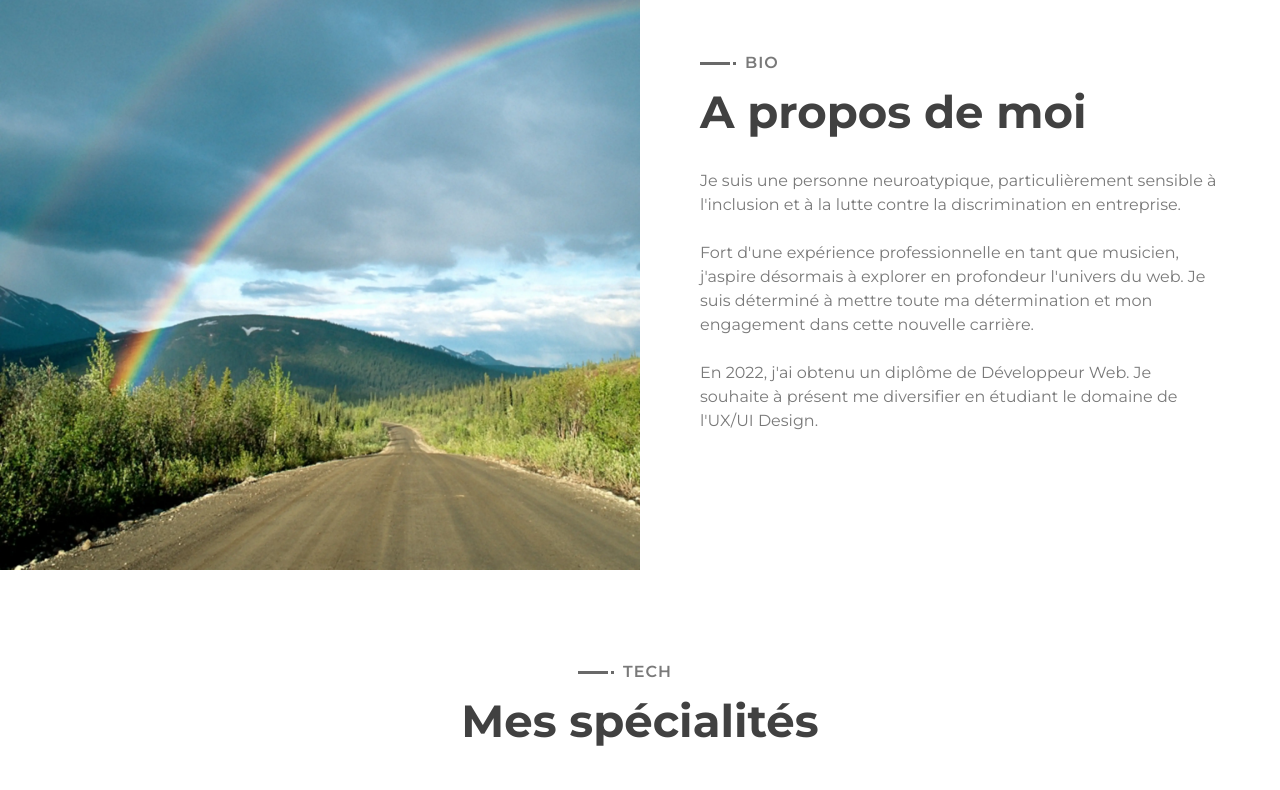
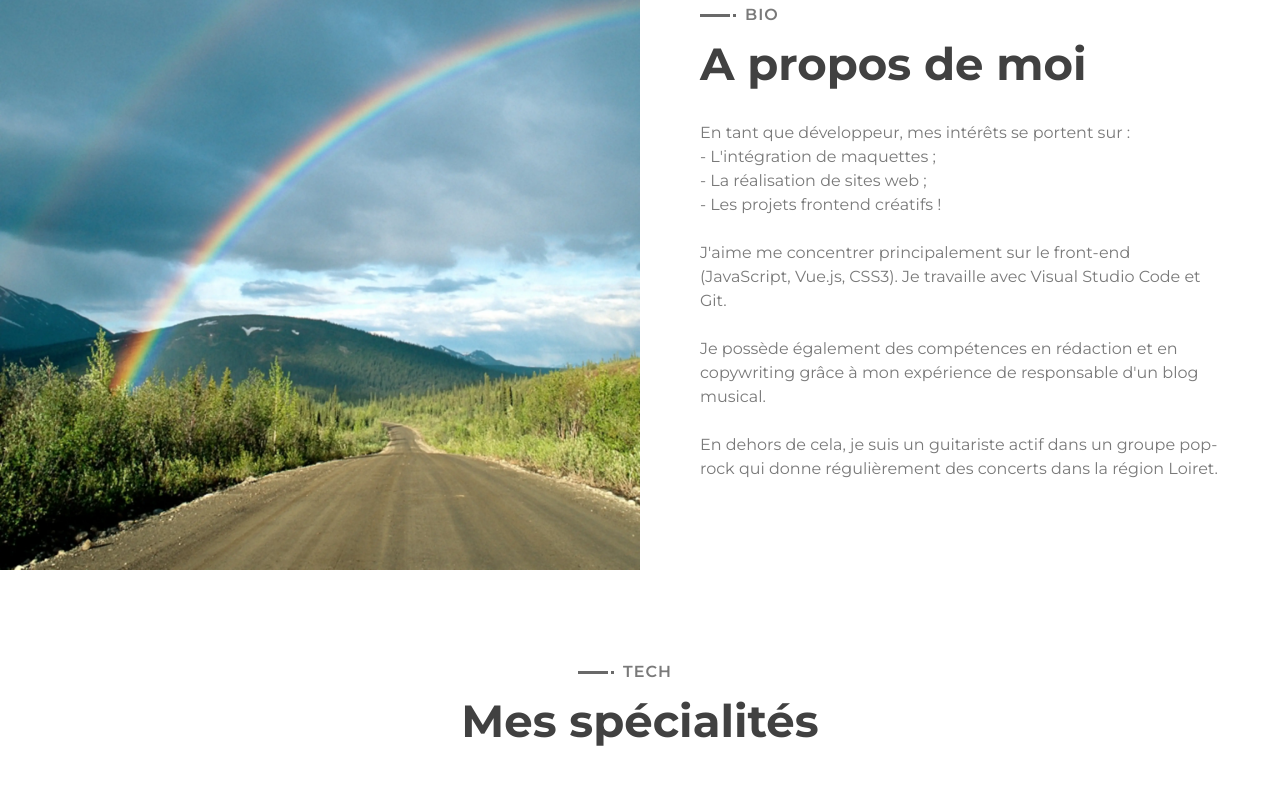
Before and after one commit to SylvainPeter/SylvainPeter.github.io, a plain HTML site: page index.html in a window 1280 px wide. Shown: the part 780-1570 px from the top of the page. Drawn offline with nearby package versions, Linux system fonts and the light colour scheme.

Commit message:
Modifie infos

```diff
--- a/index.html
+++ b/index.html
@@ -6,17 +6,17 @@
     <meta content="width=device-width, initial-scale=1.0" name="viewport">
     <title>Sylvain Peter - Développeur Web // Orléans</title>
     <meta name="description"
-        content="Portfolio de Sylvain Peter, développeur web à Orléans. Création de site internet sur mesure ! HTML, CSS, JavaScript" />
+        content="Portfolio de Sylvain Peter, développeur web à Orléans. Création de site internet sur mesure ! VueJs, NodeJs, JavaScript" />
     <!-- Twitter Card data -->
     <meta name="twitter:card" content="Sylvain Peter - Développeur Web // Orléans">
     <meta name="twitter:description"
-        content="Portfolio de Sylvain Peter, dévelopeur web à Orléans. Création de  site internet sur mesure ! HTML, CSS, JavaScript">
+        content="Portfolio de Sylvain Peter, dévelopeur web à Orléans. Création de  site internet sur mesure ! VueJs, NodeJs, JavaScript">
     <meta name="twitter:image" content="https://sylvainpeter.github.io/img/project4_a.jpg">
     <!-- Open Graph data -->
     <meta property="og:title" content="Sylvain Peter - Intégrateur Web // Orléans" />
     <meta property="og:type" content="website" />
     <meta property="og:description"
-        content="Portfolio de Sylvain Peter, dévelopeur web à Orléans. Création de  site internet sur mesure ! HTML, CSS, JavaScript" />
+        content="Portfolio de Sylvain Peter, dévelopeur web à Orléans. Création de  site internet sur mesure ! VueJs, NodeJs, JavaScript" />
     <meta property="og:image" content="https://sylvainpeter.github.io/img/project4_a.jpg">
 
     <!-- Favicon -->
@@ -72,7 +72,7 @@
 
                             <h1>Sylvain Peter</h1>
                             <h2></h2>
-                            <div class="typed-text">Développeur Web Frontend, Apprenti UX/UI Designer, Orléans</div>
+                            <div class="typed-text">Développeur Web, VueJs / NodeJs / JavaScript, Orléans</div>
                         </div>
                         <div class="hero-btn">
                             <a class="btn" href="#contact">Contactez-moi</a>
@@ -108,16 +108,18 @@
                         </div>
                         <div class="about-text">
                             <p>
-                                Je suis une personne neuroatypique, particulièrement sensible à l'inclusion et à la
-                                lutte contre la discrimination en entreprise.
+                                En tant que développeur, mes intérêts se portent sur : <br>
+                                - L'intégration de maquettes ;<br>
+                                - La réalisation de sites web ;<br>
+                                - Les projets frontend créatifs !<br>
+                                <br>
+                                J'aime me concentrer principalement sur le front-end (JavaScript, Vue.js, CSS3). Je travaille avec Visual Studio Code et Git.
                                 <br><br>
-                                Fort d'une expérience professionnelle en tant que musicien, j'aspire désormais à
-                                explorer en profondeur l'univers du web.
-                                Je suis déterminé à mettre toute ma détermination et mon engagement dans cette nouvelle
-                                carrière.
+                                Je possède également des compétences en rédaction et en copywriting grâce à mon
+                                expérience de responsable d'un blog musical.
                                 <br><br>
-                                En 2022, j'ai obtenu un diplôme de Développeur Web.
-                                Je souhaite à présent me diversifier en étudiant le domaine de l'UX/UI Design.
+                                En dehors de cela, je suis un guitariste actif dans un groupe pop-rock qui donne
+                                régulièrement des concerts dans la région Loiret.
                             </p>
                         </div>
                     </div>
```
